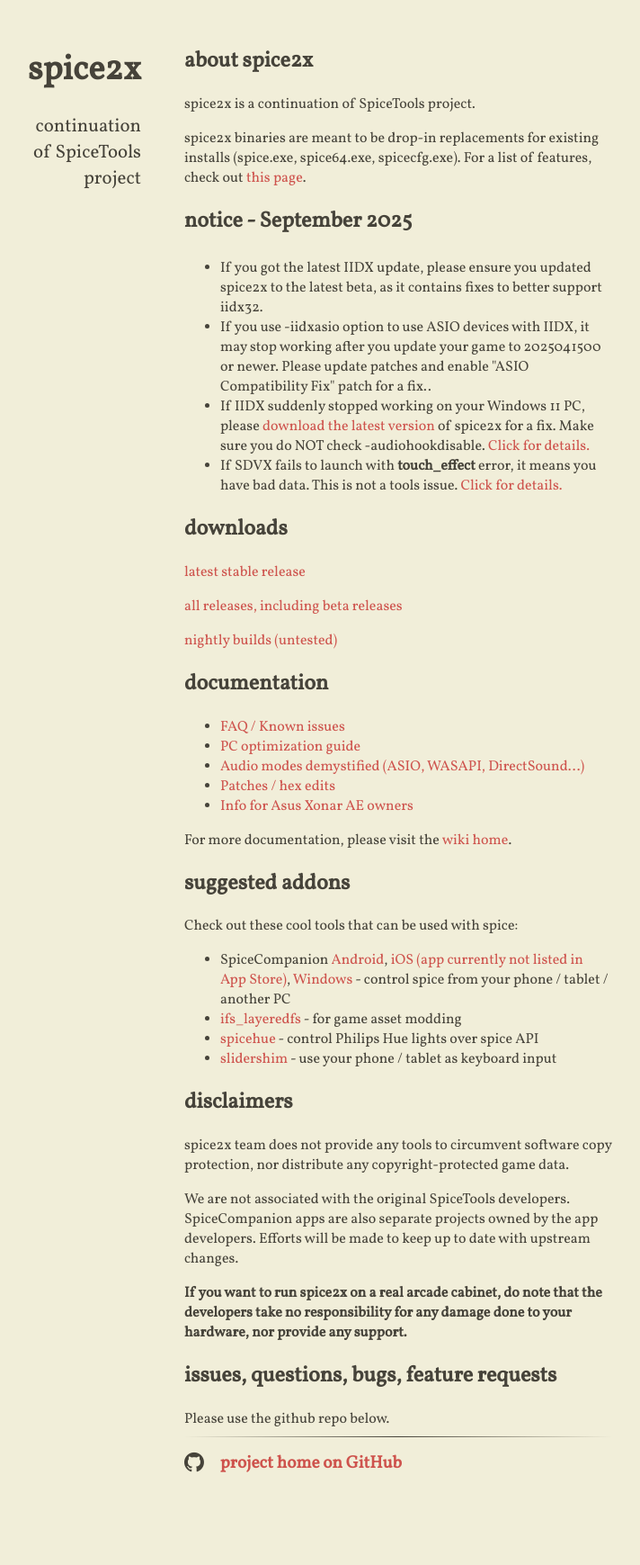
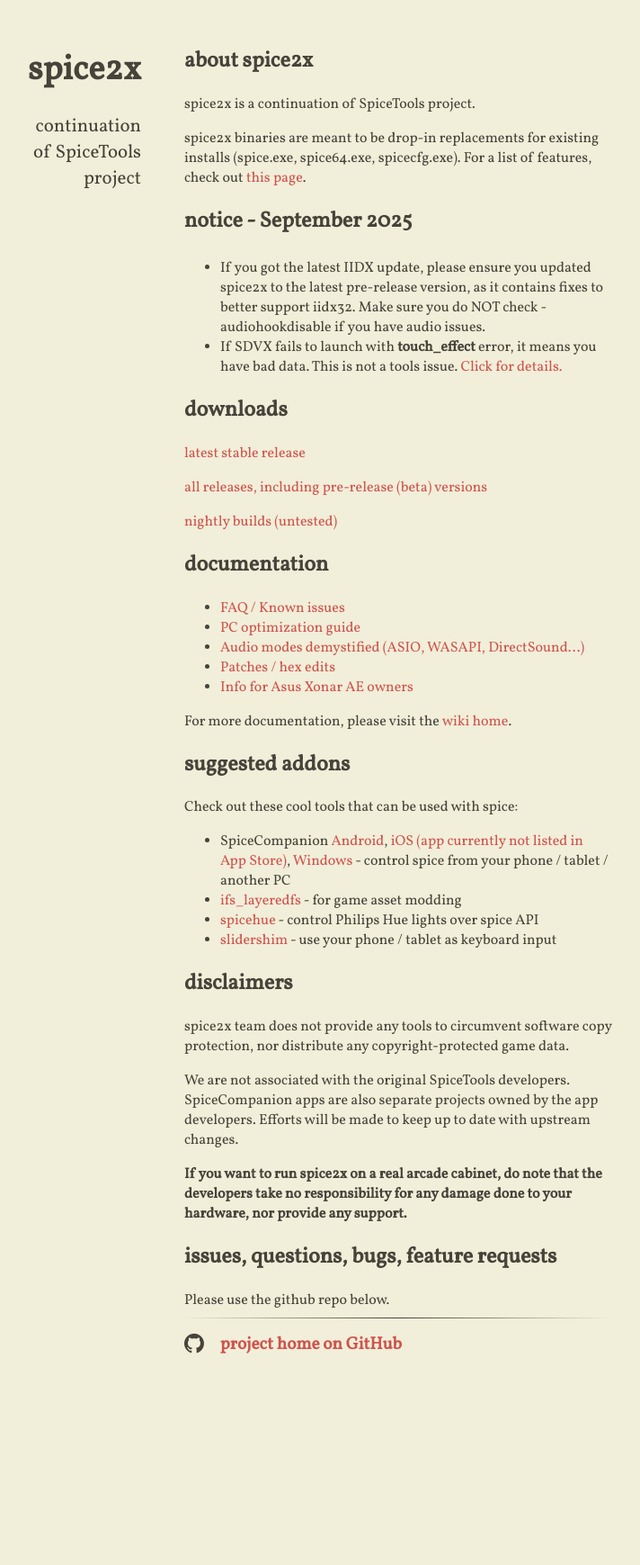
Before and after one commit to spice2x/spice2x.github.io, a Jekyll site: the page built from docs/index.html, in a window 1280 px wide. Shown: the whole page at 90% size, without its empty margins (299-1011 px from the left). Built offline with Jekyll 4.4.1, drawn with Linux system fonts in a browser that asks for light colours; nearby versions of some CDN libraries; after the commit the page ends 1607 px from its top, so only the background shows below that.

Commit message:
remove asio patch warning

```diff
--- a/docs/_includes/content.html
+++ b/docs/_includes/content.html
@@ -10,26 +10,15 @@
 <p style="font-size: x-large">
   <ul>
     <li>
-      If you got the latest IIDX update, please ensure you updated spice2x to the latest beta, as it contains fixes to better support iidx32.
+      If you got the latest IIDX update, please ensure you updated spice2x to the latest pre-release version, as it contains fixes to better support iidx32.
+      Make sure you do NOT check -audiohookdisable if you have audio issues.
     </li>
-  <li>
-    If you use <span style="white-space: nowrap;">-iidxasio</span> option to use ASIO devices with IIDX, it may stop working after you update your game to 2025041500 or newer.
-    Please update patches and enable "ASIO Compatibility Fix" patch for a fix.</span>.
-  </li>
-  <li>
-    If IIDX suddenly stopped working on your Windows 11 PC, please
-    <a class="download-link" href="https://github.com/spice2x/spice2x.github.io/releases">
-      download the latest version
+    <li>
+      If SDVX fails to launch with <strong>touch_effect</strong> error, it means you have bad data. This is not a tools issue.
+    <a href="https://github.com/spice2x/spice2x.github.io/wiki/Known-issues#:~:text=%E6%8C%87%E5%AE%9A%E3%81%97%E3%81%9F%E3%83%AC%E3%82%A4%E3%83%A4%E3%83%BC%E3%81%AF%E5%AD%98%E5%9C%A8%E3%81%97%E3%81%BE%E3%81%9B%E3%82%93%20touch_effect">
+      Click for details.
     </a>
-    of spice2x for a fix. Make sure you do NOT check <span style="white-space: nowrap;">-audiohookdisable</span>.
-    <a href="https://github.com/spice2x/spice2x.github.io/issues/260">Click for details.</a>
-  </li>
-  <li>
-    If SDVX fails to launch with <strong>touch_effect</strong> error, it means you have bad data. This is not a tools issue.
-  <a href="https://github.com/spice2x/spice2x.github.io/wiki/Known-issues#:~:text=%E6%8C%87%E5%AE%9A%E3%81%97%E3%81%9F%E3%83%AC%E3%82%A4%E3%83%A4%E3%83%BC%E3%81%AF%E5%AD%98%E5%9C%A8%E3%81%97%E3%81%BE%E3%81%9B%E3%82%93%20touch_effect">
-    Click for details.
-  </a>
-  </li>
+    </li>
   </ul>
 </p>
 
@@ -37,7 +26,7 @@
 
 <p><a class="download-link" href="https://github.com/spice2x/spice2x.github.io/releases/latest">latest stable release</a></p>
 
-<p><a class="download-link" href="https://github.com/spice2x/spice2x.github.io/releases">all releases, including beta releases</a></p>
+<p><a class="download-link" href="https://github.com/spice2x/spice2x.github.io/releases">all releases, including pre-release (beta) versions</a></p>
 
 <p><a class="download-link" href="https://nightly.link/spice2x/spice2x.github.io/workflows/ci/main">nightly builds (untested)</a></p>
 
```
